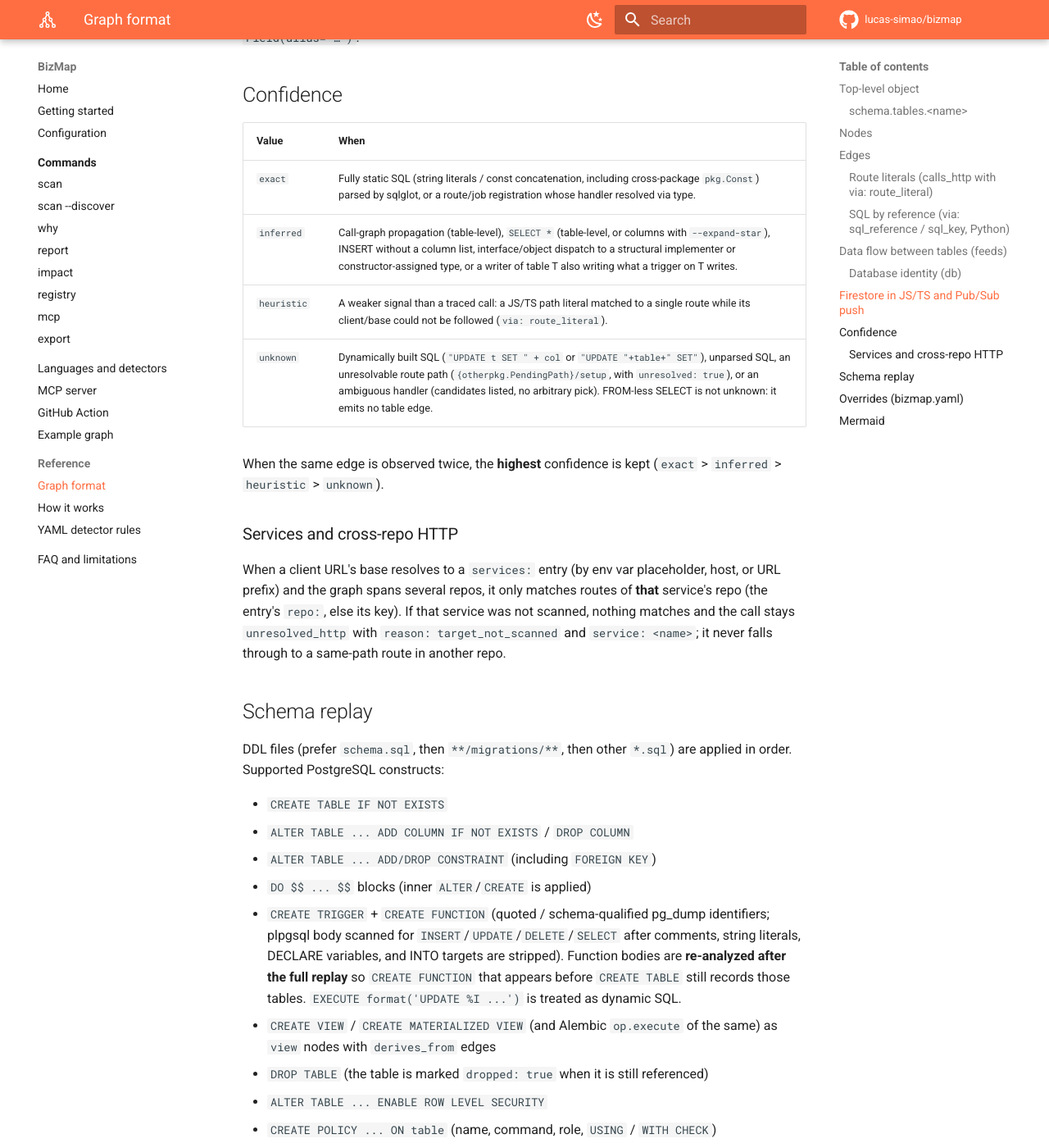
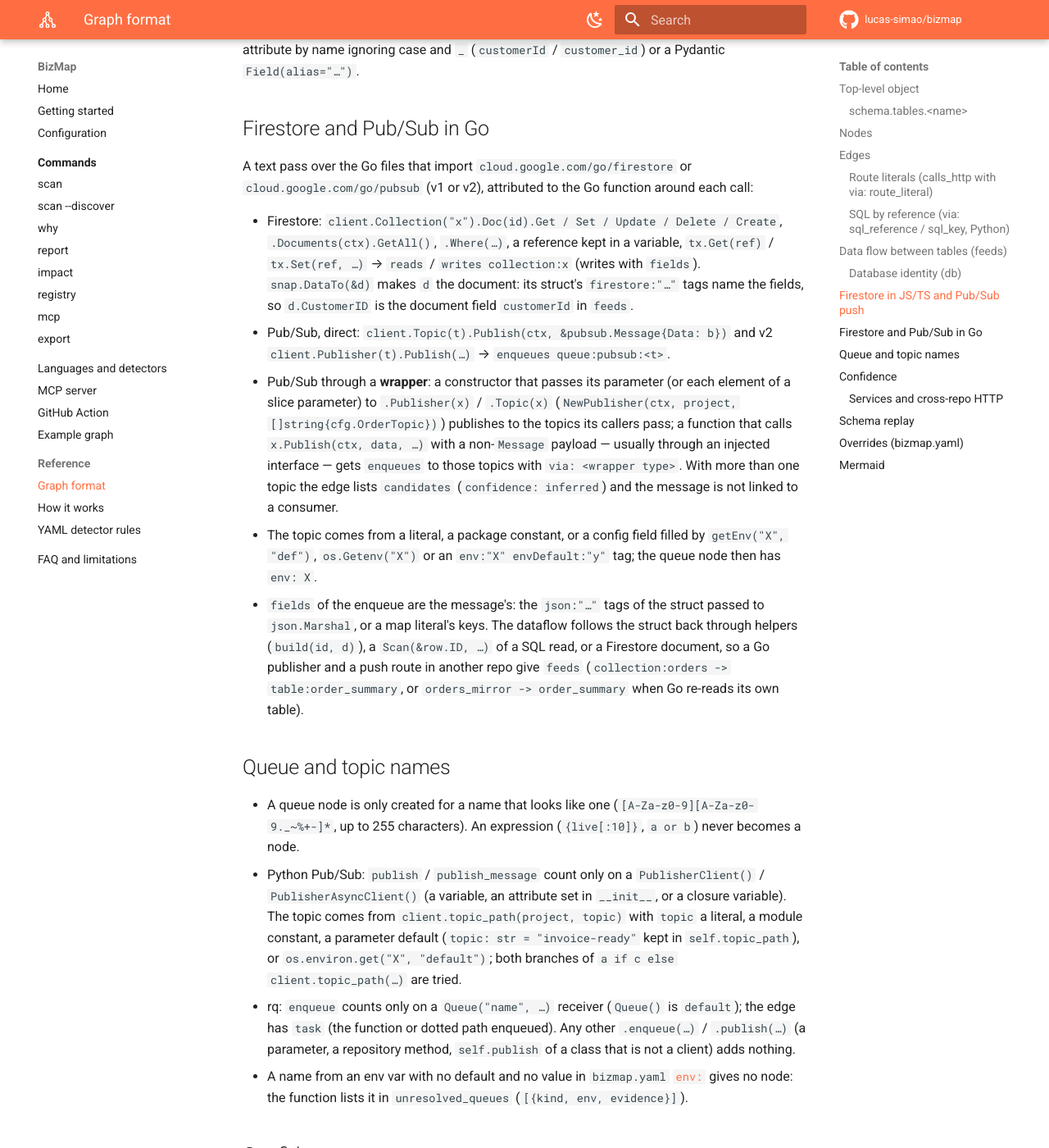
Before and after one commit to lucas-simao/bizmap, an MkDocs documentation site: the page built from docs/graph-schema.md, in a window 1280 px wide and 1400 px high, scrolled down 9750 px. Shown: the whole window at 82% size. Built offline with MkDocs 1.6.1 and Material for MkDocs 9.7.7, drawn with Linux system fonts in a browser that asks for light colours; comment, search, counter and statistics services are not loaded; some of the changed text lies outside the part shown.

Commit message:
docs: Firestore/Pub/Sub in Go, queue names, env: key
Co-Authored-By: Claude Opus 5.5 <noreply@anthropic.com>
Claude-Session: https://claude.ai/code/session_01BbdLdRhQ7KEy8dTNahnuRH

```diff
--- a/docs/graph-schema.md
+++ b/docs/graph-schema.md
@@ -52,13 +52,13 @@ Every node has `id` and `type`. Extra fields depend on `type`.
 | `type` | `id` pattern | Extra fields |
 | --- | --- | --- |
 | `entrypoint` | `entrypoint:http:METHOD:/path` or `entrypoint:<kind>:<key>` | `kind` (`http` \| `scheduled_job` \| `firestore` \| `celery_task` \| `worker` \| `pubsub` \| `cloud_task` \| `firebase_http` \| `firebase_call`), `method`, `path`, `symbol`, `why`, `evidence`, optional `confidence`, `candidates`, `unresolved` (const path not in the scan), optional `unresolved_calls`, optional `collection` / `event`, optional `dynamic_table` / `dynamic_table_unknown` (flag/count when a reachable origin writes `table:unknown`; never a reach edge) |
-| `function` | `function:<qualname>` | `name`, `package`, optional `import_path`, `language`, `why`, `evidence`, optional `end_line` (last line of the definition) and `start_line` (first line, when it differs from `evidence.line`; for an inline route handler `evidence.line` is where the registration call starts — in a chain like `new Hono().post(a).post(b)` or `router.route('/x').get(a)`, the chain's first line — and `start_line`/`end_line` are the handler function's own lines), optional `parent` (enclosing factory/function for members and route closures), optional `role` (`schema` for Alembic/migrations), optional `http_calls` (stashed client URLs for registry rematch), optional `queue_events`, optional `unresolved_calls` (interface/protocol with no scanned implementer), optional `unresolved_http`, optional `route_literals` (JS/TS API-looking path strings `{path, method?, evidence}` kept for registry rematch), optional `params` (the parameters in order: `[{name, type?, optional?}]`, `[]` when there are none) and `returns` (the return type's text) — see below |
+| `function` | `function:<qualname>` | `name`, `package`, optional `import_path`, `language`, `why`, `evidence`, optional `end_line` (last line of the definition) and `start_line` (first line, when it differs from `evidence.line`; for an inline route handler `evidence.line` is where the registration call starts — in a chain like `new Hono().post(a).post(b)` or `router.route('/x').get(a)`, the chain's first line — and `start_line`/`end_line` are the handler function's own lines), optional `parent` (enclosing factory/function for members and route closures), optional `role` (`schema` for Alembic/migrations), optional `http_calls` (stashed client URLs for registry rematch), optional `queue_events`, optional `unresolved_queues` (a publish whose topic is an env var without a value, see [Queue names](#queue-and-topic-names)), optional `unresolved_calls` (interface/protocol with no scanned implementer), optional `unresolved_http`, optional `route_literals` (JS/TS API-looking path strings `{path, method?, evidence}` kept for registry rematch), optional `params` (the parameters in order: `[{name, type?, optional?}]`, `[]` when there are none) and `returns` (the return type's text) — see below |
 | `table` | `table:<name>` | `name`; optional `db` (database the code reaches it through, see [Data flow](#data-flow-between-tables-feeds)), `db_candidates`, `same_as`, `external` (system catalogs / `storage.*` / `vault.*` / `auth.*`), `kind` (`external_relation` \| `unresolved_relation`), `dropped` (still referenced after `DROP TABLE`), `candidates` (dynamic/`unknown`), `rls`, `policies` |
 | `view` | `view:<name>` | `name`, `kind` (`view` \| `unresolved_relation`), optional `materialized` |
 | `column` | `column:<table>.<column>` | `table`, `name`, `data_type`, `nullable`, optional `why` |
 | `db_trigger` | `db_trigger:<name>` | `name`, `table`, `timing`, `events`, `function`, `evidence`; optional `columns` (the `UPDATE OF col, …` list, present only when the trigger has that clause) |
 | `collection` | `collection:<name>` | `name` (Firestore collection: the **last** collection of its path, so `customers/{id}/notes` is `collection:notes`, as in Python); optional `path` (the full path with `{}` for ids, from JS/TS) / `paths`, `db` (`firestore:<project\|default>`), `same_as` |
-| `queue` | `queue:<kind>:<name>` | `kind` (`celery` \| `rq` \| `cloud_tasks` \| `pubsub` \| `firestore` \| `topic`), `name` |
+| `queue` | `queue:<kind>:<name>` | `kind` (`celery` \| `rq` \| `cloud_tasks` \| `pubsub` \| `firestore` \| `topic`), `name`, optional `env` (the env var the name came from, see [Queue names](#queue-and-topic-names)). `queue:pubsub:<topic>` ids are never repo-qualified: a topic is the same in every repo of a joint scan or `registry merge`. |
 
 On a merged registry graph, function / entrypoint / queue ids are prefixed
 with the repo (`catalog/function:db.create_order`). Table, column, view,
@@ -327,6 +327,58 @@ route → write path becomes a `feeds` (`heuristic`). Message fields match the
 written attribute by name ignoring case and `_` (`customerId` /
 `customer_id`) or a Pydantic `Field(alias="…")`.
 
+## Firestore and Pub/Sub in Go
+
+A text pass over the Go files that import `cloud.google.com/go/firestore` or
+`cloud.google.com/go/pubsub` (v1 or v2), attributed to the Go function around
+each call:
+
+- Firestore: `client.Collection("x").Doc(id).Get / Set / Update / Delete /
+  Create`, `.Documents(ctx).GetAll()`, `.Where(…)`, a reference kept in a
+  variable, `tx.Get(ref)` / `tx.Set(ref, …)` → `reads` / `writes
+  collection:x` (writes with `fields`). `snap.DataTo(&d)` makes `d` the
+  document: its struct's `firestore:"…"` tags name the fields, so
+  `d.CustomerID` is the document field `customerId` in `feeds`.
+- Pub/Sub, direct: `client.Topic(t).Publish(ctx, &pubsub.Message{Data: b})`
+  and v2 `client.Publisher(t).Publish(…)` → `enqueues queue:pubsub:<t>`.
+- Pub/Sub through a **wrapper**: a constructor that passes its parameter (or
+  each element of a slice parameter) to `.Publisher(x)` / `.Topic(x)`
+  (`NewPublisher(ctx, project, []string{cfg.OrderTopic})`) publishes to the
+  topics its callers pass; a function that calls `x.Publish(ctx, data, …)`
+  with a non-`Message` payload — usually through an injected interface —
+  gets `enqueues` to those topics with `via: <wrapper type>`. With more than
+  one topic the edge lists `candidates` (`confidence: inferred`) and the
+  message is not linked to a consumer.
+- The topic comes from a literal, a package constant, or a config field filled
+  by `getEnv("X", "def")`, `os.Getenv("X")` or an `env:"X" envDefault:"y"`
+  tag; the queue node then has `env: X`.
+- `fields` of the enqueue are the message's: the `json:"…"` tags of the struct
+  passed to `json.Marshal`, or a map literal's keys. The dataflow follows the
+  struct back through helpers (`build(id, d)`), a `Scan(&row.ID, …)` of a SQL
+  read, or a Firestore document, so a Go publisher and a push route in another
+  repo give `feeds` (`collection:orders -> table:order_summary`, or
+  `orders_mirror -> order_summary` when Go re-reads its own table).
+
+## Queue and topic names
+
+- A queue node is only created for a name that looks like one
+  (`[A-Za-z0-9][A-Za-z0-9._~%+-]*`, up to 255 characters). An expression
+  (`{live[:10]}`, `a or b`) never becomes a node.
+- Python Pub/Sub: `publish` / `publish_message` count only on a
+  `PublisherClient()` / `PublisherAsyncClient()` (a variable, an attribute set
+  in `__init__`, or a closure variable). The topic comes from
+  `client.topic_path(project, topic)` with `topic` a literal, a module
+  constant, a parameter default (`topic: str = "invoice-ready"` kept in
+  `self.topic_path`), or `os.environ.get("X", "default")`; both branches of
+  `a if c else client.topic_path(…)` are tried.
+- rq: `enqueue` counts only on a `Queue("name", …)` receiver (`Queue()` is
+  `default`); the edge has `task` (the function or dotted path enqueued). Any
+  other `.enqueue(…)` / `.publish(…)` (a parameter, a repository method,
+  `self.publish` of a class that is not a client) adds nothing.
+- A name from an env var with no default and no value in `bizmap.yaml`
+  [`env:`](configuration.md#env) gives no node: the function lists it in
+  `unresolved_queues` (`[{kind, env, evidence}]`).
+
 ## Confidence
 
 | Value | When |
```
Also changed, not shown: CHANGELOG.md (+35 -0 lines), docs/configuration.md (+13 -0 lines).
